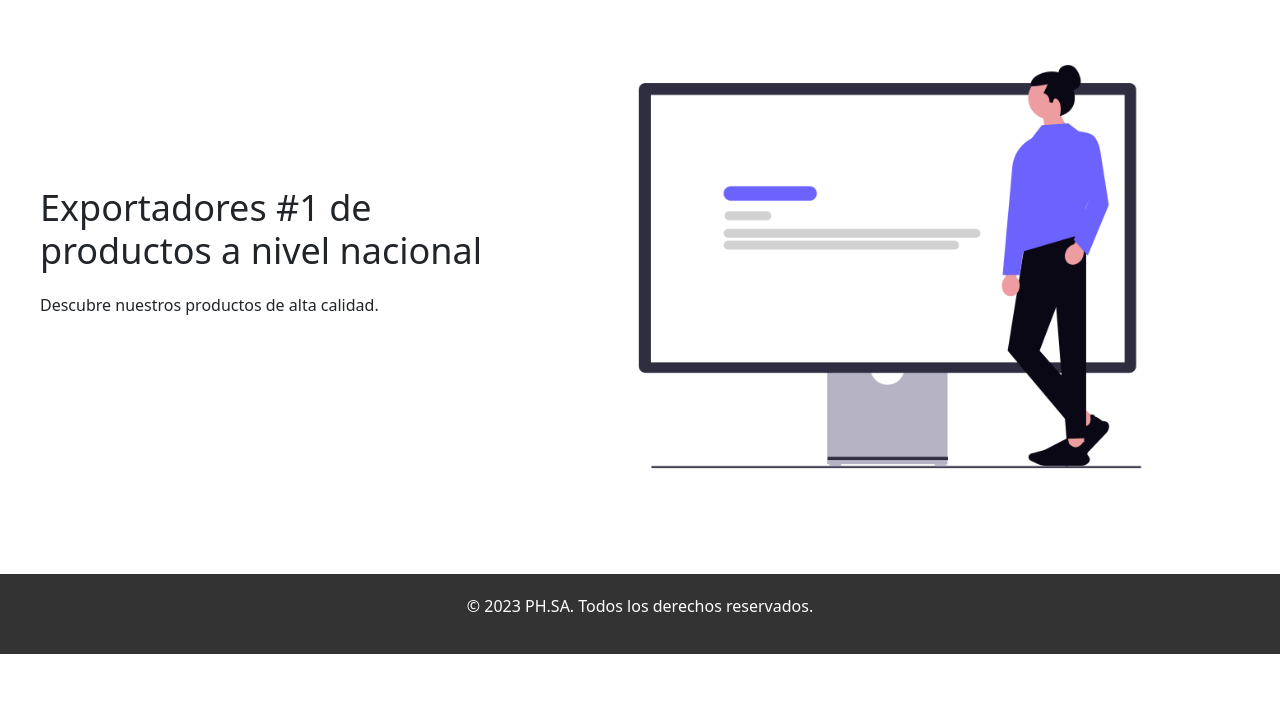
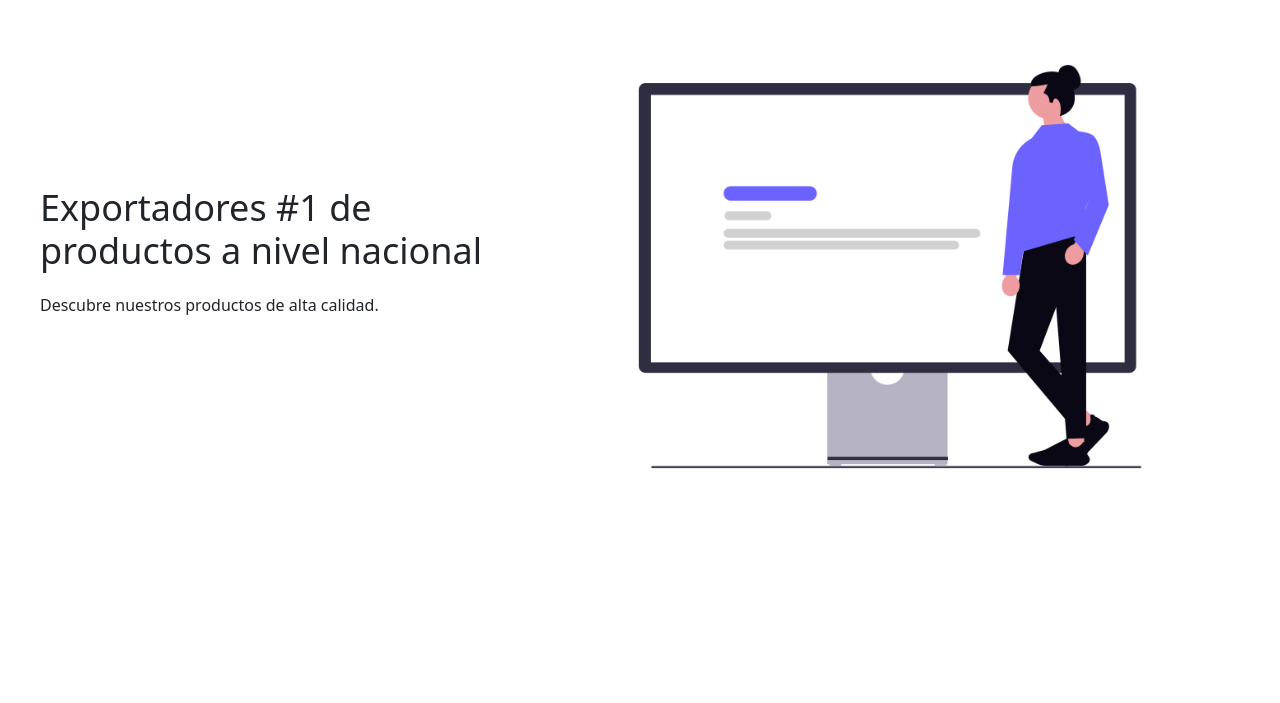
Before and after one commit to AnaBQS0107/Proyecto-Salas, a PHP site: page /Vista/Inicio.php in a window 1280 px wide. Shown: the part 97-800 px from the top of the page. Run offline with PHP 8.4, Linux system fonts and the light colour scheme.

Commit message:
cambios inicio

```diff
--- a/Proyecto-Salas/Css/Inicio.css
+++ b/Proyecto-Salas/Css/Inicio.css
@@ -78,11 +78,3 @@
     max-width: 100%;
     height: auto;
   }
-
-  /* Pie de página */
-  footer {
-    background-color: #333;
-    color: #fff;
-    text-align: center;
-    padding: 20px;
-  }
--- a/Proyecto-Salas/Vista/Inicio.php
+++ b/Proyecto-Salas/Vista/Inicio.php
@@ -21,9 +21,5 @@
       </div>
     </section>
   </main>
-
-  <footer>
-    <p>&copy; 2023 PH.SA. Todos los derechos reservados.</p>
-  </footer>
 </body>
 </html>
```
